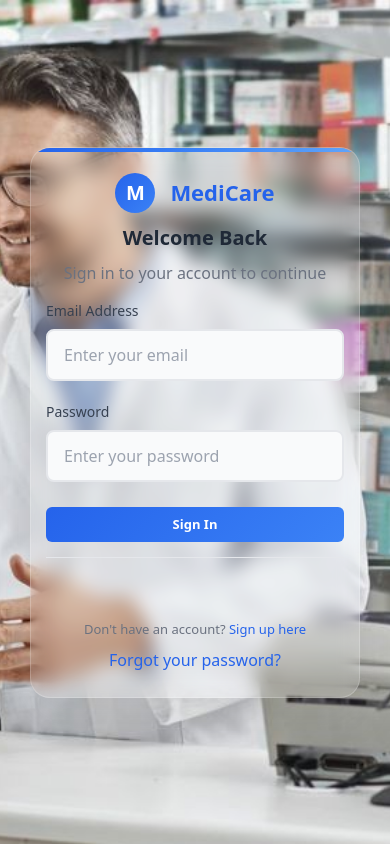
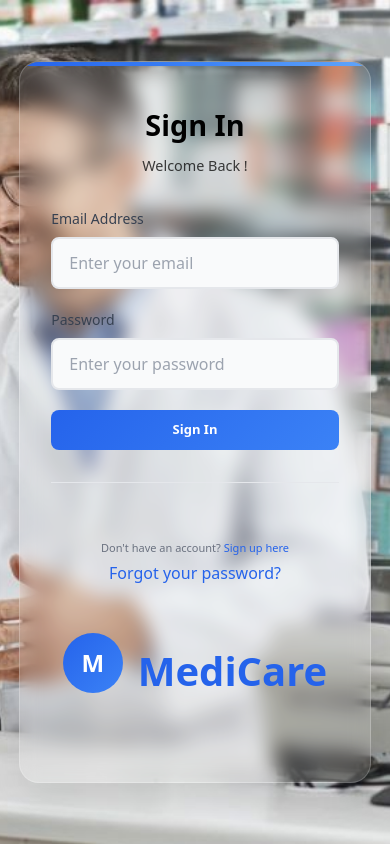
Before and after one commit to KulanyaLisaldi/Medicare_Pharmacy_ITP_W200, a React (Vite) app in the folder frontend/: page /login in a window 390 px wide. Built offline with nearby package versions, Linux system fonts and the light colour scheme; no server answers.

Commit message:
Sign in , Sign Up

```diff
--- a/frontend/src/pages/Auth/Auth.css
+++ b/frontend/src/pages/Auth/Auth.css
@@ -84,34 +84,34 @@
 }
 
 .auth-form {
-    margin-bottom: 15px;
+    margin-bottom: 8px;
 }
 
 .form-group {
-    margin-bottom: 12px;
+    margin-bottom: 2px;
 }
 
 .form-row {
     display: grid;
     grid-template-columns: 1fr 1fr;
-    gap: 12px;
+    gap: 4px;
 }
 
 .form-group label {
     display: block;
     color: #374151;
     font-weight: 500;
-    margin-bottom: 4px;
-    font-size: 13px;
+    margin-bottom: 1px;
+    font-size: 12px;
 }
 
 .form-group input,
 .form-group textarea {
     width: 100%;
-    padding: 6px 10px;
+    padding: 1px 3px;
     border: 1px solid #e5e7eb;
-    border-radius: 6px;
-    font-size: 13px;
+    border-radius: 3px;
+    font-size: 11px;
     transition: all 0.3s ease;
     background: #f9fafb;
 }
@@ -126,7 +126,7 @@
 
 .form-group textarea {
     resize: vertical;
-    min-height: 50px;
+    min-height: 15px;
 }
 
 .auth-button {
@@ -134,13 +134,18 @@
     background: linear-gradient(135deg, #2563eb, #3b82f6);
     color: white;
     border: none;
-    padding: 8px 14px;
-    border-radius: 6px;
-    font-size: 13px;
+    padding: 4px 8px;
+    border-radius: 8px;
+    font-size: 15px;
     font-weight: 600;
     cursor: pointer;
     transition: all 0.3s ease;
-    margin-top: 5px;
+    margin-top: 3px;
+    min-height: 32px;
+    display: flex;
+    align-items: center;
+    justify-content: center;
+    text-align: center;
 }
 
 .auth-button:hover:not(:disabled) {
@@ -164,14 +169,14 @@
 
 .auth-footer {
     text-align: center;
-    padding-top: 10px;
+    padding-top: 5px;
     border-top: 1px solid #e5e7eb;
 }
 
 .auth-footer p {
     color: #6b7280;
-    margin: 0 0 8px 0;
-    font-size: 13px;
+    margin: 0 0 4px 0;
+    font-size: 11px;
 }
 
 .auth-link {
@@ -361,6 +366,12 @@
     .verification-actions {
         flex-direction: column;
     }
+
+    .auth-button {
+        min-height: 36px;
+        font-size: 12px;
+        padding: 6px 12px;
+    }
 }
 
 @media (max-width: 480px) {
@@ -392,6 +403,32 @@
 
     .step {
         padding: 8px;
+    }
+
+    .auth-button {
+        min-height: 40px;
+        font-size: 13px;
+        padding: 8px 16px;
+    }
+}
+
+/* Grid Layout Responsive */
+@media (max-width: 1024px) {
+    .auth-card[style*="grid"] {
+        grid-template-columns: 1fr !important;
+        gap: 1rem !important;
+        max-width: 600px !important;
+        width: 95% !important;
+    }
+
+    .auth-text-content {
+        order: 2;
+        padding: 1rem !important;
+    }
+
+    .auth-form-container {
+        order: 1;
+        padding: 1rem !important;
     }
 }
 
--- a/frontend/src/pages/Auth/Login.jsx
+++ b/frontend/src/pages/Auth/Login.jsx
@@ -164,16 +164,55 @@ const Login = () => {
             <div className="auth-card" style={{
                 backgroundColor: 'rgba(255, 255, 255, 0.1)',
                 backdropFilter: 'blur(10px)',
-                border: '1px solid rgba(255, 255, 255, 0.2)'
+                border: '1px solid rgba(255, 255, 255, 0.2)',
+                display: 'grid',
+                gridTemplateColumns: '1fr 1fr',
+                gap: '2rem',
+                alignItems: 'center',
+                minHeight: '500px',
+                maxWidth: '800px',
+                width: '80%',
+                margin: '0 auto'
             }}>
-                <div className="auth-header">
-                    <div className="auth-logo">
-                        <div className="logo-icon">M</div>
-                        <h1>MediCare</h1>
+                {/* Left Side - Text Content */}
+                <div className="auth-text-content" style={{
+                    display: 'flex',
+                    flexDirection: 'column',
+                    justifyContent: 'center',
+                    padding: '2rem',
+                    color: 'white'
+                }}>
+                    <div className="auth-logo" style={{ marginBottom: '2rem' }}>
+                        <div className="logo-icon" style={{
+                            width: '60px',
+                            height: '60px',
+                            backgroundColor: 'rgba(255, 255, 255, 0.2)',
+                            borderRadius: '50%',
+                            display: 'flex',
+                            alignItems: 'center',
+                            justifyContent: 'center',
+                            fontSize: '24px',
+                            fontWeight: 'bold',
+                            color: 'white',
+                            marginBottom: '1rem'
+                        }}>M</div>
+                        <h1 style={{ fontSize: '2.5rem', fontWeight: 'bold', margin: '0' }}>MediCare</h1>
                     </div>
-                    <h2>Welcome Back</h2>
-                    <p>Sign in to your account to continue</p>
-                </div>
+
+
+                    </div>
+
+                {/* Right Side - Form */}
+                <div className="auth-form-container" style={{
+                    display: 'flex',
+                    flexDirection: 'column',
+                    justifyContent: 'center',
+                    padding: '2rem'
+                }}>
+                    <div className="auth-header" style={{ marginBottom: '2rem', textAlign: 'center' }}>
+                        <h2 style={{ color: 'black', fontSize: '1.8rem', fontWeight: '600', marginBottom: '0.5rem', textAlign: 'center' }}>Sign In</h2>
+                        <p style={{ color: 'rgba(15, 15, 15, 0.8)', fontSize: '0.9rem', textAlign: 'center' }}>Welcome Back !</p>
+                    </div>
 
                 <form onSubmit={handleSubmit} className="auth-form">
                     {error && (
@@ -254,7 +293,7 @@ const Login = () => {
                     </button>
                 </form>
 
-                <div className="auth-footer">
+                    <div className="auth-footer" style={{ marginTop: '1.5rem' }}>
                     <div style={{ marginBottom: '12px' }}>
                         <GoogleLogin
                             onSuccess={async (credentialResponse) => {
@@ -292,6 +331,7 @@ const Login = () => {
                     <Link to="/forgot-password" className="auth-link">
                         Forgot your password?
                     </Link>
+                    </div>
                 </div>
             </div>
         </div>
--- a/frontend/src/pages/Auth/Register.jsx
+++ b/frontend/src/pages/Auth/Register.jsx
@@ -373,15 +373,71 @@ const Register = () => {
             <div className="auth-card" style={{
                 backgroundColor: 'rgba(255, 255, 255, 0.1)',
                 backdropFilter: 'blur(10px)',
-                border: '1px solid rgba(255, 255, 255, 0.2)'
+                border: '1px solid rgba(255, 255, 255, 0.2)',
+                display: 'grid',
+                gridTemplateColumns: '1fr 1fr',
+                gap: '2rem',
+                alignItems: 'center',
+                minHeight: '500px',
+                maxWidth: '800px',
+                width: '80%',
+                margin: '0 auto'
             }}>
-                <div className="auth-header">
-                    <div className="auth-logo">
-                        <div className="logo-icon">M</div>
-                        <h1>MediCare</h1>
+                {/* Left Side - Text Content */}
+                <div className="auth-text-content" style={{
+                    display: 'flex',
+                    flexDirection: 'column',
+                    justifyContent: 'center',
+                    padding: '2rem',
+                    color: 'white'
+                }}>
+                    <div className="auth-logo" style={{ marginBottom: '2rem' }}>
+                        <div className="logo-icon" style={{
+                            width: '60px',
+                            height: '60px',
+                            backgroundColor: 'rgba(255, 255, 255, 0.2)',
+                            borderRadius: '50%',
+                            display: 'flex',
+                            alignItems: 'center',
+                            justifyContent: 'center',
+                            fontSize: '24px',
+                            fontWeight: 'bold',
+                            color: 'white',
+                            marginBottom: '1rem'
+                        }}>M</div>
+                        <h1 style={{ fontSize: '2.5rem', fontWeight: 'bold', margin: '0' }}>MediCare</h1>
                     </div>
-                    <h2>Create Account</h2>
-                    <p>Join MediCare for better healthcare</p>
+                    <h2 style={{ fontSize: '2rem', fontWeight: '600', marginBottom: '1rem' }}>Join Our Community</h2>
+                    <p style={{ fontSize: '1.1rem', opacity: '0.9', lineHeight: '1.6' }}>
+                        Create your account and start your healthcare journey with us.
+                        Get access to medical services, book appointments, and manage your health records.
+                    </p>
+                    <div style={{ marginTop: '2rem' }}>
+                        <div style={{ display: 'flex', alignItems: 'center', marginBottom: '1rem' }}>
+                            <div style={{ width: '8px', height: '8px', backgroundColor: 'white', borderRadius: '50%', marginRight: '12px' }}></div>
+                            <span>Free Registration</span>
+                        </div>
+                        <div style={{ display: 'flex', alignItems: 'center', marginBottom: '1rem' }}>
+                            <div style={{ width: '8px', height: '8px', backgroundColor: 'white', borderRadius: '50%', marginRight: '12px' }}></div>
+                            <span>Secure & Private</span>
+                        </div>
+                        <div style={{ display: 'flex', alignItems: 'center' }}>
+                            <div style={{ width: '8px', height: '8px', backgroundColor: 'white', borderRadius: '50%', marginRight: '12px' }}></div>
+                            <span>24/7 Support</span>
+                        </div>
+                    </div>
+                    </div>
+
+                {/* Right Side - Form */}
+                <div className="auth-form-container" style={{
+                    display: 'flex',
+                    flexDirection: 'column',
+                    justifyContent: 'center',
+                    padding: '2rem'
+                }}>
+                    <div className="auth-header" style={{ marginBottom: '2rem', textAlign: 'center' }}>
+                        <h2 style={{ color: 'black', fontSize: '1.8rem', fontWeight: '600', marginBottom: '0.5rem', textAlign: 'center' }}>Create Account</h2>
+                        <p style={{ color: 'rgba(15, 15, 15, 0.8)', fontSize: '0.9rem', textAlign: 'center' }}>Join MediCare Today!</p>
                 </div>
 
                 <form onSubmit={handleSubmit} className="auth-form">
@@ -521,7 +577,7 @@ const Register = () => {
                     </button>
                 </form>
 
-                <div className="auth-footer">
+                    <div className="auth-footer" style={{ marginTop: '1.5rem' }}>
                     <p>
                         Already have an account?{' '}
                         <Link to="/login" className="auth-link">
@@ -531,6 +587,7 @@ const Register = () => {
                     </div>
                 </div>
             </div>
+        </div>
     );
 };
 
```
Lines whose indentation alone changed are shown as unchanged.
